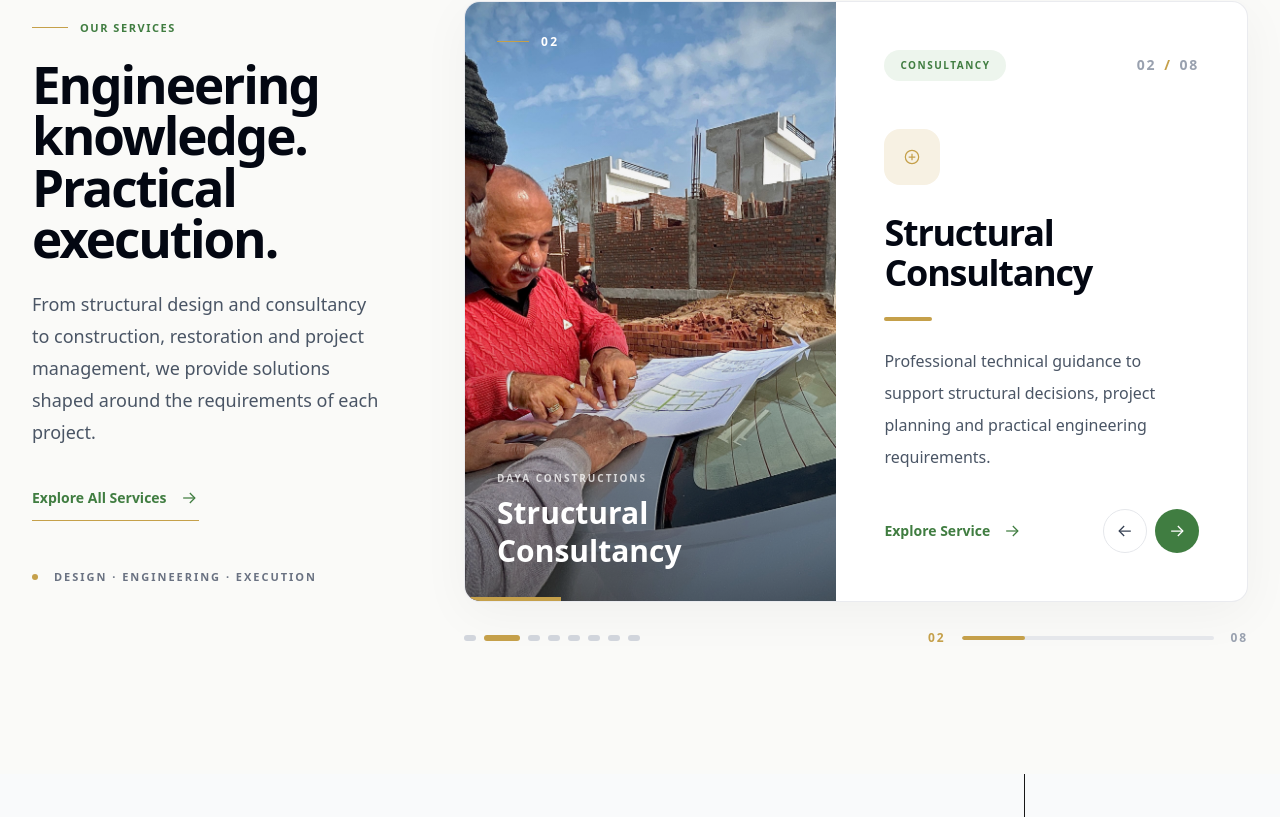
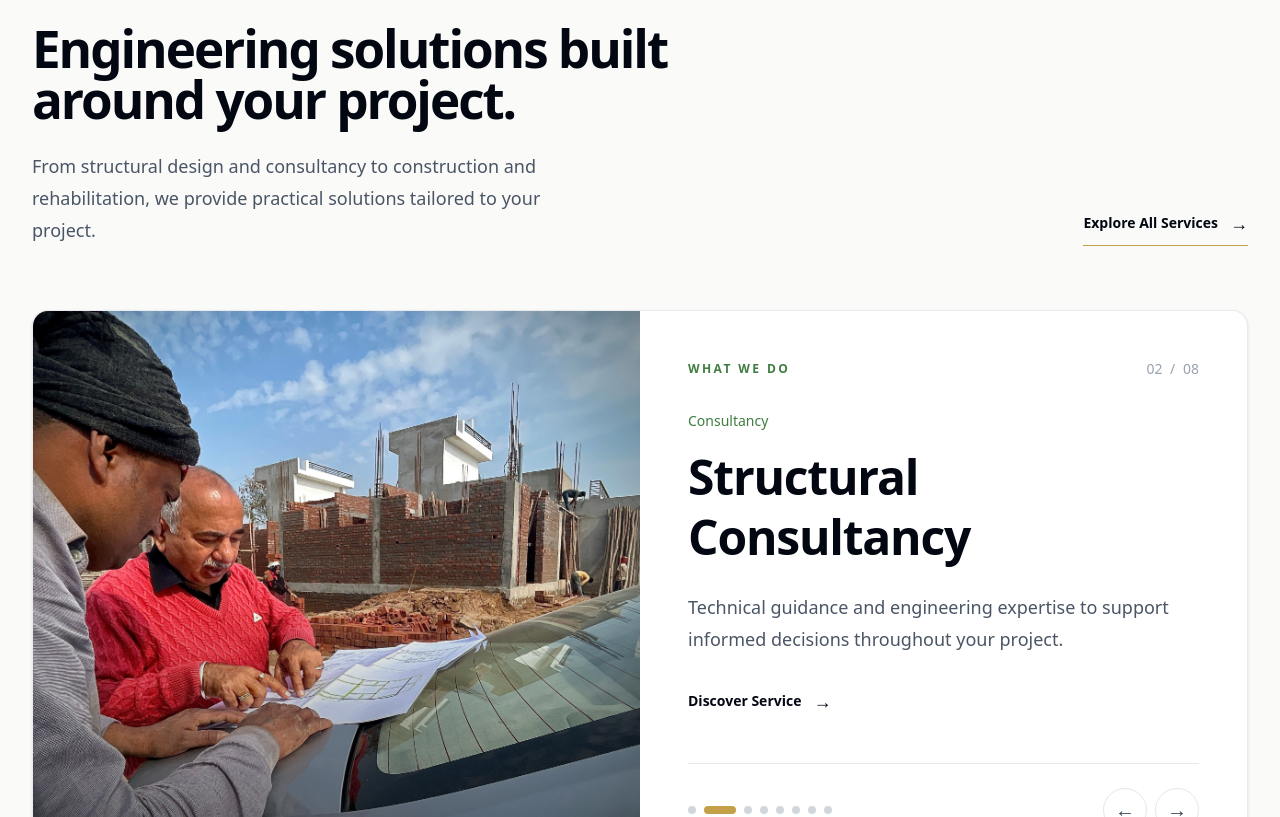
Before and after one commit to Sumolegen/Construction-Website, a Next.js app: page / in a window 1280 px wide. Shown: the part 1523-2340 px from the top of the page. Built offline with nearby package versions, Linux system fonts and the light colour scheme.

Commit message:
servicepreview-updated

```diff
--- a/src/Components/sections/ServicesPreview.tsx
+++ b/src/Components/sections/ServicesPreview.tsx
@@ -1,400 +1,248 @@
 "use client";
 
-import Image from "next/image";
+import { useCallback, useEffect, useState } from "react";
 import Link from "next/link";
-import { useCallback, useEffect, useState } from "react";
-
-import Container from "../ui/Container";
 import SectionHeading from "../ui/SectionHeading";
 
 const services = [
   {
     number: "01",
     title: "Structural Design",
-    type: "Design",
+    category: "Design",
+    image: "/images/13.jpg",
     description:
-      "Engineering-focused structural design solutions developed with safety, precision, functionality and long-term performance in mind.",
-    image: "/images/13.jpg",
+      "Thoughtful structural design solutions focused on safety, stability, efficiency, and long-term performance.",
   },
   {
     number: "02",
     title: "Structural Consultancy",
-    type: "Consultancy",
+    category: "Consultancy",
+    image: "/images/3.jpg",
     description:
-      "Professional technical guidance to support structural decisions, project planning and practical engineering requirements.",
-    image: "/images/3.jpg",
+      "Technical guidance and engineering expertise to support informed decisions throughout your project.",
   },
   {
     number: "03",
     title: "Construction",
-    type: "Execution",
+    category: "Execution",
+    image: "/images/10.jpg",
     description:
-      "Reliable construction execution with attention to quality, coordination, workmanship, durability and project requirements.",
-    image: "/images/10.jpg",
+      "Reliable construction solutions with a focus on quality, coordination, and practical execution.",
   },
   {
     number: "04",
     title: "Restoration",
-    type: "Restoration",
+    category: "Restoration",
+    image: "/images/4.jpg",
     description:
-      "Careful restoration solutions for existing structures while improving usability, condition and performance.",
-    image: "/images/4.jpg",
+      "Restoration solutions that help preserve existing structures and improve their long-term usability.",
   },
   {
     number: "05",
     title: "Rehabilitation",
-    type: "Engineering",
+    category: "Engineering",
+    image: "/images/5.jpg",
     description:
-      "Structural rehabilitation solutions focused on improving the condition, strength, functionality and long-term performance of existing buildings.",
-    image: "/images/5.jpg",
+      "Structural rehabilitation and strengthening solutions designed to improve building performance.",
   },
   {
     number: "06",
     title: "Project Management",
-    type: "Management",
+    category: "Management",
+    image: "/images/6.jpg",
     description:
-      "Project management support covering planning, coordination, execution and communication to help maintain quality and project progress.",
-    image: "/images/6.jpg",
+      "Coordinated project planning and management to support efficient and organized execution.",
   },
   {
     number: "07",
     title: "Lump Sum Contracts",
-    type: "Contracts",
+    category: "Contracts",
+    image: "/images/7.jpg",
     description:
-      "Lump sum contract solutions for clearly defined project requirements, scope, execution and delivery expectations.",
-    image: "/images/7.jpg",
+      "Contract-based construction services with a clear project scope and coordinated delivery.",
   },
   {
     number: "08",
     title: "Labour Contracts",
-    type: "Workforce",
+    category: "Workforce",
+    image: "/images/8.jpg",
     description:
-      "Labour contract support focused on organised workforce coordination, workmanship, site requirements and efficient project execution.",
-    image: "/images/8.jpg",
+      "Skilled workforce support for construction activities, with attention to workmanship and execution.",
   },
 ];
 
-function ServiceIcon({ number }: { number: string }) {
-  const icons: Record<string, React.ReactNode> = {
-    "01": (
-      <svg
-        viewBox="0 0 24 24"
-        fill="none"
-        stroke="currentColor"
-        strokeWidth="1.5"
-        className="h-5 w-5"
-        aria-hidden="true"
-      >
-        <path d="M4 20h16" />
-        <path d="M6 20V8l6-4 6 4v12" />
-        <path d="M9 20v-5h6v5" />
-        <path d="M9 9h.01M12 9h.01M15 9h.01" />
-      </svg>
-    ),
-    "02": (
-      <svg
-        viewBox="0 0 24 24"
-        fill="none"
-        stroke="currentColor"
-        strokeWidth="1.5"
-        className="h-5 w-5"
-        aria-hidden="true"
-      >
-        <circle cx="12" cy="12" r="8" />
-        <path d="M12 8v8M8 12h8" />
-      </svg>
-    ),
-    "03": (
-      <svg
-        viewBox="0 0 24 24"
-        fill="none"
-        stroke="currentColor"
-        strokeWidth="1.5"
-        className="h-5 w-5"
-        aria-hidden="true"
-      >
-        <path d="M4 20V9l8-5 8 5v11" />
-        <path d="M8 20v-5h8v5" />
-        <path d="M8 9h.01M12 9h.01M16 9h.01" />
-      </svg>
-    ),
-    "04": (
-      <svg
-        viewBox="0 0 24 24"
-        fill="none"
-        stroke="currentColor"
-        strokeWidth="1.5"
-        className="h-5 w-5"
-        aria-hidden="true"
-      >
-        <path d="M4 20h16" />
-        <path d="M6 20V7h12v13" />
-        <path d="M9 7V4h6v3" />
-        <path d="M9 11h6M9 15h6" />
-      </svg>
-    ),
-    "05": (
-      <svg
-        viewBox="0 0 24 24"
-        fill="none"
-        stroke="currentColor"
-        strokeWidth="1.5"
-        className="h-5 w-5"
-        aria-hidden="true"
-      >
-        <path d="M4 18h16" />
-        <path d="M6 18V8l6-4 6 4v10" />
-        <path d="M9 18v-4h6v4" />
-        <path d="M9 9h6" />
-      </svg>
-    ),
-    "06": (
-      <svg
-        viewBox="0 0 24 24"
-        fill="none"
-        stroke="currentColor"
-        strokeWidth="1.5"
-        className="h-5 w-5"
-        aria-hidden="true"
-      >
-        <circle cx="12" cy="12" r="8" />
-        <path d="M12 8v4l3 2" />
-      </svg>
-    ),
-    "07": (
-      <svg
-        viewBox="0 0 24 24"
-        fill="none"
-        stroke="currentColor"
-        strokeWidth="1.5"
-        className="h-5 w-5"
-        aria-hidden="true"
-      >
-        <rect x="4" y="5" width="16" height="14" rx="1" />
-        <path d="M8 9h8M8 13h5" />
-      </svg>
-    ),
-    "08": (
-      <svg
-        viewBox="0 0 24 24"
-        fill="none"
-        stroke="currentColor"
-        strokeWidth="1.5"
-        className="h-5 w-5"
-        aria-hidden="true"
-      >
-        <path d="M5 20V9l7-5 7 5v11" />
-        <path d="M8 20v-6h8v6" />
-        <path d="M9 9h6" />
-      </svg>
-    ),
-  };
-
-  return icons[number] ?? icons["01"];
-}
-
-function ArrowIcon({
-  direction = "right",
-}: {
-  direction?: "left" | "right";
-}) {
-  return (
-    <svg
-      viewBox="0 0 24 24"
-      fill="none"
-      stroke="currentColor"
-      strokeWidth="1.5"
-      className="h-5 w-5"
-      aria-hidden="true"
-    >
-      {direction === "right" ? (
-        <>
-          <path d="M5 12h14" />
-          <path d="m13 6 6 6-6 6" />
-        </>
-      ) : (
-        <>
-          <path d="M19 12H5" />
-          <path d="m11 18-6-6 6-6" />
-        </>
-      )}
-    </svg>
-  );
-}
-
 export default function ServicesPreview() {
-  const [current, setCurrent] = useState(0);
+  const [activeIndex, setActiveIndex] = useState(0);
   const [isPaused, setIsPaused] = useState(false);
 
-  const total = services.length;
-  const service = services[current];
+  const activeService = services[activeIndex];
 
-  const nextSlide = useCallback(() => {
-    setCurrent((prev) => (prev + 1) % total);
-  }, [total]);
+  const goToNext = useCallback(() => {
+    setActiveIndex((current) => (current + 1) % services.length);
+  }, []);
 
-  const previousSlide = useCallback(() => {
-    setCurrent((prev) => (prev - 1 + total) % total);
-  }, [total]);
+  const goToPrevious = useCallback(() => {
+    setActiveIndex(
+      (current) => (current - 1 + services.length) % services.length
+    );
+  }, []);
 
   useEffect(() => {
     if (isPaused) return;
 
-    const timer = window.setInterval(nextSlide, 5000);
+    const interval = setInterval(goToNext, 5000);
 
-    return () => window.clearInterval(timer);
-  }, [isPaused, nextSlide]);
+    return () => clearInterval(interval);
+  }, [goToNext, isPaused]);
 
   return (
-    <section className="relative overflow-hidden bg-[#fafaf8] py-20 sm:py-24 lg:py-32">
-      <Container>
-        <div className="grid items-start gap-12 lg:grid-cols-12 lg:gap-16 xl:gap-20">
-          {/* LEFT CONTENT */}
-          <div className="flex flex-col items-start lg:col-span-4 lg:pt-5">
+    <section
+      className="bg-[#fafaf8] py-20 sm:py-24 lg:py-28"
+      aria-label="Our services"
+    >
+      <div className="mx-auto max-w-7xl px-5 sm:px-6 lg:px-8">
+        <div className="grid gap-10 lg:grid-cols-12 lg:items-end lg:gap-16">
+          <div className="lg:col-span-7">
             <SectionHeading
               eyebrow="Our Services"
-              title="Engineering knowledge. Practical execution."
-              description="From structural design and consultancy to construction, restoration and project management, we provide solutions shaped around the requirements of each project."
+              title="Engineering solutions built around your project."
+              description="From structural design and consultancy to construction and rehabilitation, we provide practical solutions tailored to your project."
+              align="left"
             />
+          </div>
 
+          <div className="flex lg:col-span-5 lg:justify-end">
             <Link
               href="/services"
-              className="group mt-8 inline-flex items-center gap-3 border-b border-brand-primary pb-3 text-sm font-semibold text-brand-secondary transition-colors duration-300 hover:border-brand-secondary hover:text-brand-primary sm:mt-10"
+              className="group inline-flex items-center gap-3 border-b border-brand-primary pb-2 text-sm font-semibold text-gray-950 transition-colors hover:text-brand-secondary focus-visible:outline-none focus-visible:ring-2 focus-visible:ring-brand-primary focus-visible:ring-offset-4"
             >
-              <span>Explore All Services</span>
-
-              <span className="transition-transform duration-300 group-hover:translate-x-1">
-                <ArrowIcon />
+              Explore All Services
+              <span
+                aria-hidden="true"
+                className="text-lg transition-transform duration-300 group-hover:translate-x-1"
+              >
+                →
               </span>
             </Link>
-
-            {/* Small brand detail */}
-            <div className="mt-12 hidden items-center gap-4 lg:flex">
-              <span className="h-1.5 w-1.5 rounded-full bg-brand-primary" />
-              <span className="text-[11px] font-semibold uppercase tracking-[0.18em] text-gray-500">
-                Design · Engineering · Execution
-              </span>
           </div>
         </div>
 
-          {/* RIGHT SLIDER */}
         <div
-            className="min-w-0 lg:col-span-8"
+          className="mt-12 overflow-hidden rounded-2xl border border-gray-200/80 bg-white shadow-sm sm:mt-16"
           onMouseEnter={() => setIsPaused(true)}
           onMouseLeave={() => setIsPaused(false)}
-            onFocus={() => setIsPaused(true)}
-            onBlur={(event) => {
+          onFocusCapture={() => setIsPaused(true)}
+          onBlurCapture={(event) => {
             if (!event.currentTarget.contains(event.relatedTarget)) {
               setIsPaused(false);
             }
           }}
         >
-            {/* MAIN CARD */}
-            <div className="overflow-hidden rounded-2xl border border-gray-200/80 bg-white shadow-[0_12px_50px_rgba(0,0,0,0.045)] transition-shadow duration-500 hover:shadow-[0_18px_60px_rgba(0,0,0,0.075)]">
-              <div className="grid md:grid-cols-[0.95fr_1.05fr]">
-                {/* IMAGE */}
-                <div className="relative min-h-[300px] overflow-hidden bg-gray-100 md:min-h-[500px]">
-                  <Image
-                    key={service.image}
-                    src={service.image}
-                    alt={service.title}
-                    fill
-                    sizes="(max-width: 768px) 100vw, 40vw"
-                    className="object-cover transition-transform duration-700 ease-out"
-                    priority={current === 0}
+          <div className="grid lg:grid-cols-2">
+            <div className="relative min-h-[280px] overflow-hidden bg-gray-100 sm:min-h-[380px] lg:min-h-[480px]">
+              <img
+                key={activeService.image}
+                src={activeService.image}
+                alt={activeService.title}
+                className="absolute inset-0 h-full w-full object-cover transition-opacity duration-500"
               />
 
-                  {/* Subtle image gradient */}
-                  <div
-                    aria-hidden="true"
-                    className="absolute inset-0 bg-gradient-to-t from-black/45 via-transparent to-black/10"
-                  />
+              <div className="absolute inset-0 bg-gradient-to-t from-black/50 via-transparent to-transparent" />
 
-                  {/* Image number */}
-                  <div className="absolute left-6 top-6 flex items-center gap-3 sm:left-8 sm:top-8">
-                    <span className="h-px w-8 bg-brand-primary" />
-                    <span className="text-xs font-semibold tracking-[0.2em] text-white">
-                      {service.number}
+              <div className="absolute bottom-6 left-6 flex items-center gap-3 text-white sm:bottom-8 sm:left-8">
+                <span className="text-sm font-medium tracking-[0.2em]">
+                  {activeService.number}
+                </span>
+                <span className="h-px w-10 bg-brand-primary" />
+                <span className="text-xs font-medium uppercase tracking-[0.18em]">
+                  {activeService.category}
+                </span>
+              </div>
+            </div>
+
+            <div className="flex flex-col justify-between p-6 sm:p-10 lg:p-12">
+              <div>
+                <div className="mb-8 flex items-center justify-between">
+                  <span className="text-xs font-semibold uppercase tracking-[0.2em] text-brand-secondary">
+                    What We Do
+                  </span>
+
+                  <span className="text-sm tabular-nums text-gray-400">
+                    {activeService.number}{" "}
+                    <span className="mx-1">/</span>{" "}
+                    {String(services.length).padStart(2, "0")}
                   </span>
                 </div>
 
-                  {/* Image caption */}
-                  <div className="absolute bottom-6 left-6 right-6 sm:bottom-8 sm:left-8 sm:right-8">
-                    <p className="text-[10px] font-semibold uppercase tracking-[0.2em] text-white/75">
-                      Daya Constructions
+                <p className="mb-4 text-sm font-medium text-brand-secondary">
+                  {activeService.category}
                 </p>
-                    <p className="mt-2 max-w-xs font-[var(--font-primary)] text-2xl font-semibold leading-tight text-white sm:text-3xl">
-                      {service.title}
+
+                <h3
+                  key={activeService.title}
+                  className="max-w-lg text-3xl font-semibold leading-tight tracking-tight text-gray-950 sm:text-4xl lg:text-5xl"
+                >
+                  {activeService.title}
+                </h3>
+
+                <p className="mt-6 max-w-lg text-base leading-7 text-gray-600 sm:text-lg sm:leading-8">
+                  {activeService.description}
                 </p>
+
+                <Link
+                  href="/services"
+                  className="group mt-8 inline-flex items-center gap-3 text-sm font-semibold text-gray-950 transition-colors hover:text-brand-secondary focus-visible:outline-none focus-visible:ring-2 focus-visible:ring-brand-primary focus-visible:ring-offset-4"
+                >
+                  Discover Service
+                  <span
+                    aria-hidden="true"
+                    className="text-lg transition-transform duration-300 group-hover:translate-x-1"
+                  >
+                    →
+                  </span>
+                </Link>
               </div>
 
-                  {/* Gold accent */}
-                  <div className="absolute bottom-0 left-0 h-1 w-24 bg-brand-primary" />
+              <div className="mt-12 border-t border-gray-200 pt-6">
+                <div className="flex items-center justify-between gap-4">
+                  <div className="flex flex-wrap gap-2">
+                    {services.map((service, index) => (
+                      <button
+                        key={service.number}
+                        type="button"
+                        onClick={() => setActiveIndex(index)}
+                        aria-label={`Show ${service.title}`}
+                        aria-pressed={activeIndex === index}
+                        className={`h-2 rounded-full transition-all duration-300 focus-visible:outline-none focus-visible:ring-2 focus-visible:ring-brand-primary focus-visible:ring-offset-4 ${
+                          activeIndex === index
+                            ? "w-8 bg-brand-primary"
+                            : "w-2 bg-gray-300 hover:bg-gray-500"
+                        }`}
+                      />
+                    ))}
                   </div>
 
-                {/* CONTENT */}
-                <div className="flex min-h-[420px] flex-col p-6 sm:p-9 lg:min-h-[500px] lg:p-10 xl:p-12">
-                  {/* Top row */}
-                  <div className="flex items-center justify-between gap-4">
-                    <span className="inline-flex items-center rounded-full bg-brand-secondary-light px-4 py-2 text-[10px] font-semibold uppercase tracking-[0.15em] text-brand-secondary">
-                      {service.type}
-                    </span>
-
-                    <span className="font-[var(--font-primary)] text-sm font-semibold tracking-[0.12em] text-gray-400">
-                      {service.number}
-                      <span className="mx-2 text-brand-primary">/</span>
-                      {String(total).padStart(2, "0")}
-                    </span>
-                  </div>
-
-                  {/* Icon */}
-                  <div className="mt-9 flex h-14 w-14 items-center justify-center rounded-2xl bg-brand-primary-light text-brand-primary sm:mt-12">
-                    <ServiceIcon number={service.number} />
-                  </div>
-
-                  {/* Text */}
-                  <div className="mt-7">
-                    <h3 className="font-[var(--font-primary)] text-3xl font-semibold leading-[1.12] tracking-[-0.035em] text-gray-950 sm:text-4xl">
-                      {service.title}
-                    </h3>
-
-                    <div className="mt-6 h-1 w-12 rounded-full bg-brand-primary" />
-
-                    <p className="mt-6 max-w-lg text-[15px] leading-7 text-gray-600 sm:text-base sm:leading-8">
-                      {service.description}
-                    </p>
-                  </div>
-
-                  {/* Bottom action */}
-                  <div className="mt-auto pt-9">
-                    <div className="flex items-center justify-between gap-4">
-                      <Link
-                        href="/services"
-                        className="group inline-flex items-center gap-3 text-sm font-semibold text-brand-secondary transition-colors duration-300 hover:text-brand-primary"
-                      >
-                        Explore Service
-                        <span className="transition-transform duration-300 group-hover:translate-x-1">
-                          <ArrowIcon />
-                        </span>
-                      </Link>
-
-                      <div className="flex items-center gap-2">
+                  <div className="flex shrink-0 items-center gap-2">
                     <button
                       type="button"
-                          onClick={previousSlide}
+                      onClick={goToPrevious}
                       aria-label="Previous service"
-                          className="flex h-11 w-11 items-center justify-center rounded-full border border-gray-200 text-gray-700 transition-all duration-300 hover:border-brand-primary hover:bg-brand-primary hover:text-white focus-visible:outline-none focus-visible:ring-2 focus-visible:ring-brand-primary focus-visible:ring-offset-2"
+                      className="flex h-11 w-11 items-center justify-center rounded-full border border-gray-200 text-gray-700 transition-colors hover:border-brand-primary hover:bg-brand-primary hover:text-white focus-visible:outline-none focus-visible:ring-2 focus-visible:ring-brand-primary focus-visible:ring-offset-2"
                     >
-                          <ArrowIcon direction="left" />
+                      <span aria-hidden="true" className="text-xl">
+                        ←
+                      </span>
                     </button>
 
                     <button
                       type="button"
-                          onClick={nextSlide}
+                      onClick={goToNext}
                       aria-label="Next service"
-                          className="flex h-11 w-11 items-center justify-center rounded-full bg-brand-secondary text-white transition-all duration-300 hover:bg-brand-secondary-dark focus-visible:outline-none focus-visible:ring-2 focus-visible:ring-brand-secondary focus-visible:ring-offset-2"
+                      className="flex h-11 w-11 items-center justify-center rounded-full border border-gray-200 text-gray-700 transition-colors hover:border-brand-primary hover:bg-brand-primary hover:text-white focus-visible:outline-none focus-visible:ring-2 focus-visible:ring-brand-primary focus-visible:ring-offset-2"
                     >
-                          <ArrowIcon />
+                      <span aria-hidden="true" className="text-xl">
+                        →
+                      </span>
                     </button>
                   </div>
                 </div>
@@ -402,50 +250,7 @@ export default function ServicesPreview() {
             </div>
           </div>
         </div>
-
-            {/* SLIDER FOOTER */}
-            <div className="mt-7 flex flex-col gap-5 sm:flex-row sm:items-center sm:justify-between">
-              {/* DOTS */}
-              <div className="flex items-center gap-2">
-                {services.map((item, index) => (
-                  <button
-                    key={item.number}
-                    type="button"
-                    onClick={() => setCurrent(index)}
-                    aria-label={`Show ${item.title}`}
-                    aria-current={current === index ? "true" : undefined}
-                    className={`h-1.5 rounded-full transition-all duration-300 ${
-                      current === index
-                        ? "w-9 bg-brand-primary"
-                        : "w-3 bg-gray-300 hover:bg-brand-secondary"
-                    }`}
-                  />
-                ))}
       </div>
-
-              {/* PROGRESS */}
-              <div className="flex min-w-0 items-center gap-4 sm:w-1/2 sm:max-w-xs">
-                <span className="font-[var(--font-primary)] text-xs font-semibold tracking-[0.16em] text-brand-primary">
-                  {String(current + 1).padStart(2, "0")}
-                </span>
-
-                <div className="h-1 flex-1 overflow-hidden rounded-full bg-gray-200">
-                  <div
-                    className="h-full rounded-full bg-brand-primary transition-all duration-500"
-                    style={{
-                      width: `${((current + 1) / total) * 100}%`,
-                    }}
-                  />
-                </div>
-
-                <span className="font-[var(--font-primary)] text-xs font-semibold tracking-[0.16em] text-gray-400">
-                  {String(total).padStart(2, "0")}
-                </span>
-              </div>
-            </div>
-          </div>
-        </div>
-      </Container>
     </section>
   );
 }
```
Lines whose indentation alone changed are shown as unchanged.
